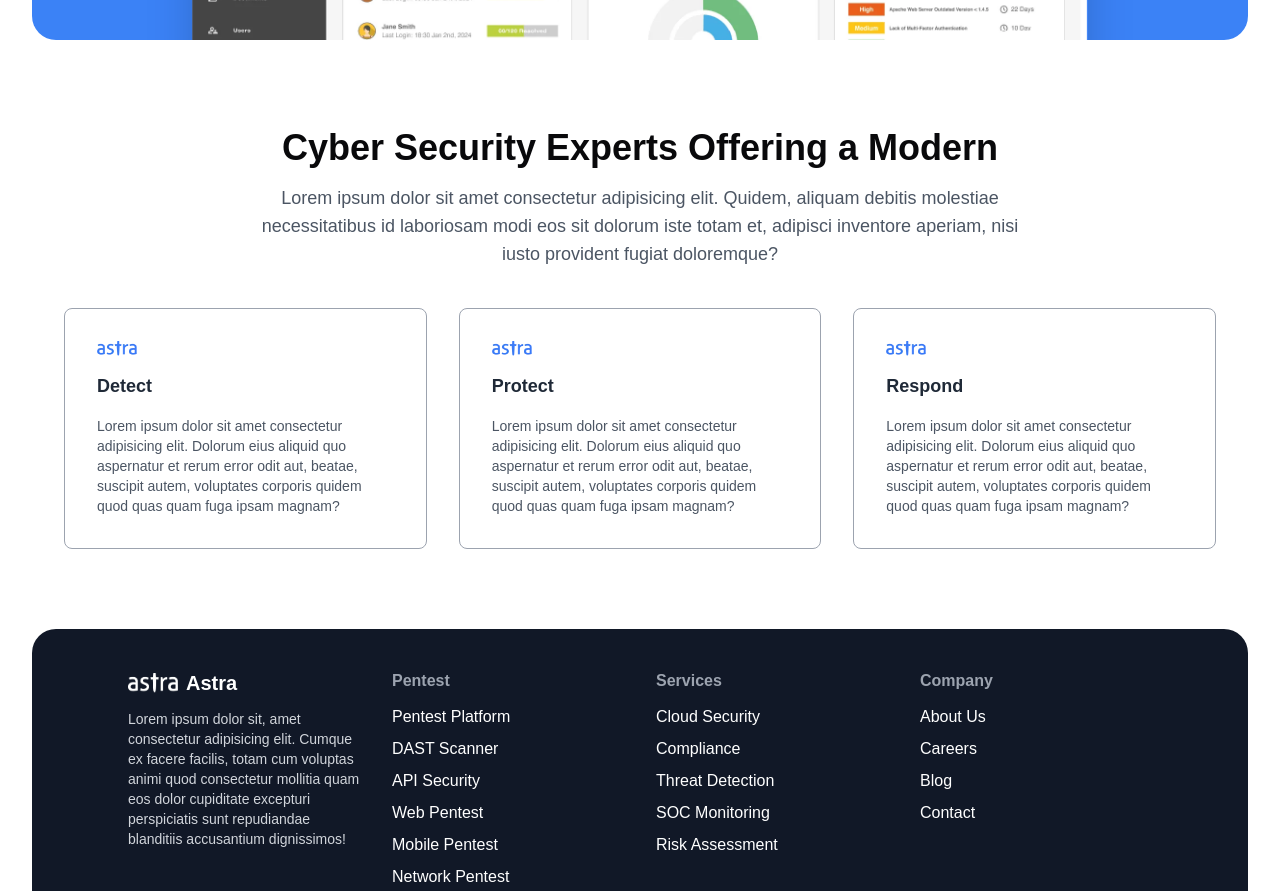
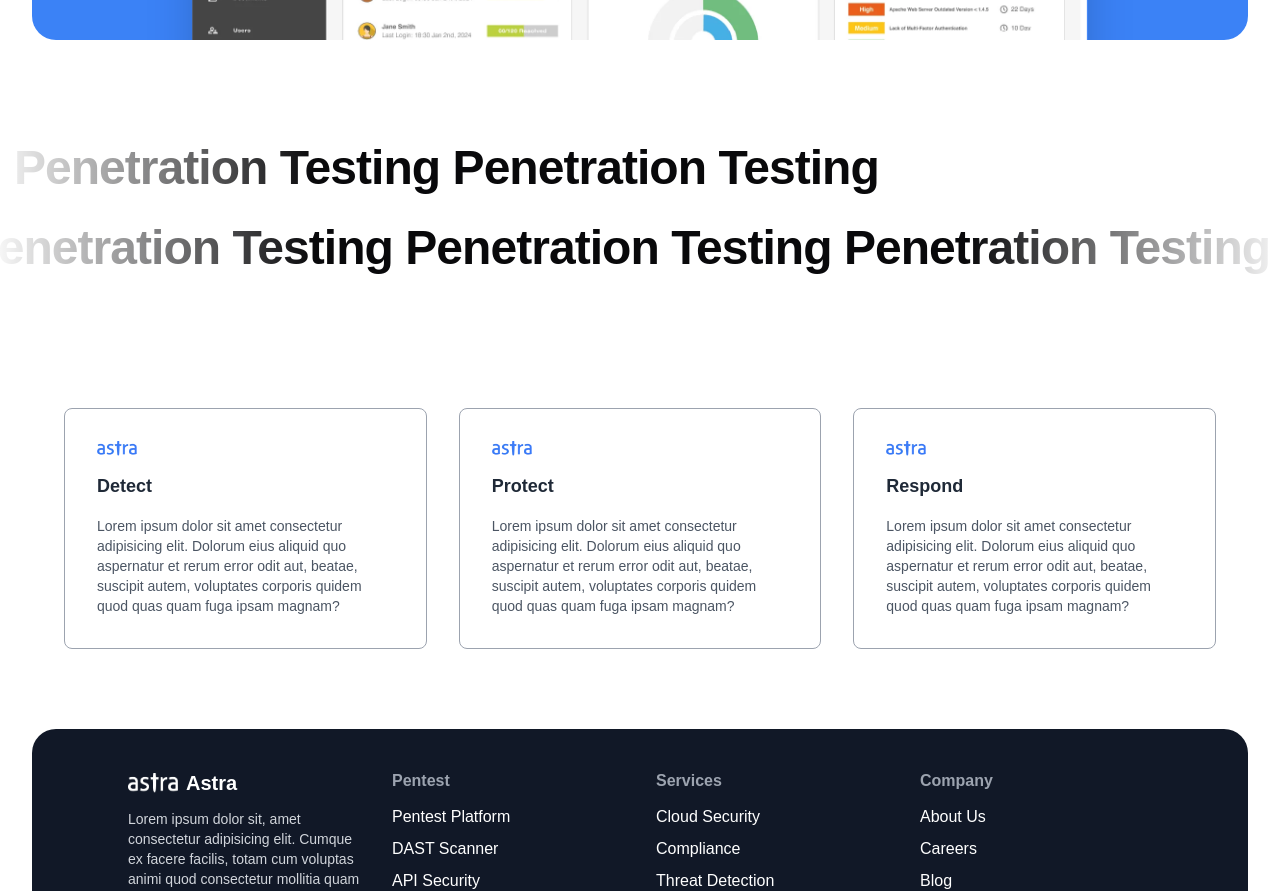
Before and after one commit to sujaykumar007/cyberprobe-X, a Next.js app: page / in a window 1280 px wide. Shown: the part 840-1731 px from the top of the page. Built offline with nearby package versions, Linux system fonts and the light colour scheme.

Commit message:
added new section animation in home page

```diff
--- a/app/components/Testing.tsx
+++ b/app/components/Testing.tsx
@@ -6,14 +6,7 @@ const Testing = () => {
   return (
     <div id="services" className="w-full px-4 sm:px-10 lg:px-16 py-10 scroll-mt-20">
       {/* Heading */}
-      <h2 className="text-center text-xl sm:text-3xl lg:text-4xl font-bold">
-        Cyber Security Experts Offering a Modern
-      </h2>
-      <p className="text-center max-w-3xl mx-auto mt-4 mb-8 text-gray-600 text-sm sm:text-base lg:text-lg leading-relaxed">
-        Lorem ipsum dolor sit amet consectetur adipisicing elit. Quidem, aliquam debitis molestiae necessitatibus id
-        laboriosam modi eos sit dolorum iste totam et, adipisci inventore aperiam, nisi iusto provident fugiat
-        doloremque?
-      </p>
+
 
       {/* Service Cards */}
       <div className="grid grid-cols-1 sm:grid-cols-2 lg:grid-cols-3 gap-8 my-10">
--- /dev/null
+++ b/app/components/velocityAnimation.tsx
@@ -0,0 +1,12 @@
+import { VelocityScroll } from "@/components/magicui/scroll-based-velocity";
+
+
+export function ScrollAnimation() {
+  return (
+    <div className="relative flex w-full flex-col items-center justify-center overflow-hidden">
+      <VelocityScroll defaultVelocity={4} numRows={2}>Penetration Testing</VelocityScroll>
+      <div className="pointer-events-none absolute inset-y-0 left-0 w-1/4 bg-gradient-to-r from-background"></div>
+      <div className="pointer-events-none absolute inset-y-0 right-0 w-1/4 bg-gradient-to-l from-background"></div>
+    </div>
+  );
+}
--- a/app/page.tsx
+++ b/app/page.tsx
@@ -1,6 +1,7 @@
 
 import { Header } from "./components/Header";
 import Testing from "./components/Testing";
+import { ScrollAnimation } from "./components/velocityAnimation";
 
 
 export default function Home(){
@@ -9,6 +10,9 @@ export default function Home(){
       <div className="text-center mb-12 bg-blue-500 w-[95%] h-screen rounded-3xl mt-4 md:mt-8 lg:mt-20 overflow-hidden">
         <Header />
       </div>
+      <div className="mt-10 mb-10">
+        <ScrollAnimation />
+      </div>
       <div>
       <Testing />
       </div>
--- a/app/services/page.tsx
+++ b/app/services/page.tsx
@@ -1,7 +1,7 @@
 
 
 import * as React from "react"
-import { ServiceCard } from "@/components/ui/ServiceCard"
+import { ServiceCard } from "@/app/components/ServiceCard"
 
 export default function Home() {
   return (
--- /dev/null
+++ b/components/magicui/scroll-based-velocity.tsx
@@ -0,0 +1,128 @@
+"use client";
+
+import {
+  motion,
+  useAnimationFrame,
+  useMotionValue,
+  useScroll,
+  useSpring,
+  useTransform,
+  useVelocity,
+} from "motion/react";
+import React, { useEffect, useRef, useState } from "react";
+
+import { cn } from "@/lib/utils";
+
+interface VelocityScrollProps extends React.HTMLAttributes<HTMLDivElement> {
+  defaultVelocity?: number;
+  className?: string;
+  numRows?: number;
+}
+
+interface ParallaxProps extends React.HTMLAttributes<HTMLDivElement> {
+  children: React.ReactNode;
+  baseVelocity: number;
+}
+
+export const wrap = (min: number, max: number, v: number) => {
+  const rangeSize = max - min;
+  return ((((v - min) % rangeSize) + rangeSize) % rangeSize) + min;
+};
+
+function ParallaxText({
+  children,
+  baseVelocity = 100,
+  ...props
+}: ParallaxProps) {
+  const baseX = useMotionValue(0);
+  const { scrollY } = useScroll();
+  const scrollVelocity = useVelocity(scrollY);
+  const smoothVelocity = useSpring(scrollVelocity, {
+    damping: 50,
+    stiffness: 400,
+  });
+
+  const velocityFactor = useTransform(smoothVelocity, [0, 1000], [0, 5], {
+    clamp: false,
+  });
+
+  const [repetitions, setRepetitions] = useState(1);
+  const containerRef = useRef<HTMLDivElement>(null);
+  const textRef = useRef<HTMLSpanElement>(null);
+
+  useEffect(() => {
+    const calculateRepetitions = () => {
+      if (containerRef.current && textRef.current) {
+        const containerWidth = containerRef.current.offsetWidth;
+        const textWidth = textRef.current.offsetWidth;
+        const newRepetitions = Math.ceil(containerWidth / textWidth) + 2;
+        setRepetitions(newRepetitions);
+      }
+    };
+
+    calculateRepetitions();
+
+    window.addEventListener("resize", calculateRepetitions);
+    return () => window.removeEventListener("resize", calculateRepetitions);
+  }, [children]);
+
+  const x = useTransform(baseX, (v) => `${wrap(-100 / repetitions, 0, v)}%`);
+
+  const directionFactor = React.useRef<number>(1);
+  useAnimationFrame((t, delta) => {
+    let moveBy = directionFactor.current * baseVelocity * (delta / 1000);
+
+    if (velocityFactor.get() < 0) {
+      directionFactor.current = -1;
+    } else if (velocityFactor.get() > 0) {
+      directionFactor.current = 1;
+    }
+
+    moveBy += directionFactor.current * moveBy * velocityFactor.get();
+
+    baseX.set(baseX.get() + moveBy);
+  });
+
+  return (
+    <div
+      ref={containerRef}
+      className="w-full overflow-hidden whitespace-nowrap"
+      {...props}
+    >
+      <motion.div className="inline-block" style={{ x }}>
+        {Array.from({ length: repetitions }).map((_, i) => (
+          <span key={i} ref={i === 0 ? textRef : null}>
+            {children}{" "}
+          </span>
+        ))}
+      </motion.div>
+    </div>
+  );
+}
+
+export function VelocityScroll({
+  defaultVelocity = 5,
+  numRows = 2,
+  children,
+  className,
+  ...props
+}: VelocityScrollProps) {
+  return (
+    <div
+      className={cn(
+        "relative w-full text-xl font-bold tracking-[-0.02em] md:text-5xl md:leading-[5rem]",
+        className,
+      )}
+      {...props}
+    >
+      {Array.from({ length: numRows }).map((_, i) => (
+        <ParallaxText
+          key={i}
+          baseVelocity={defaultVelocity * (i % 2 === 0 ? 1 : -1)}
+        >
+          {children}
+        </ParallaxText>
+      ))}
+    </div>
+  );
+}
--- a/package.json
+++ b/package.json
@@ -16,6 +16,7 @@
     "clsx": "^2.1.1",
     "embla-carousel-react": "^8.5.2",
     "lucide-react": "^0.475.0",
+    "motion": "^12.4.2",
     "next": "15.1.7",
     "react": "^19.0.0",
     "react-dom": "^19.0.0",
```
Also changed, not shown: app/components/ServiceCard.tsx (renamed from components/ui/ServiceCard.tsx), 1 other file (tests, documents, lock files or other folders).
